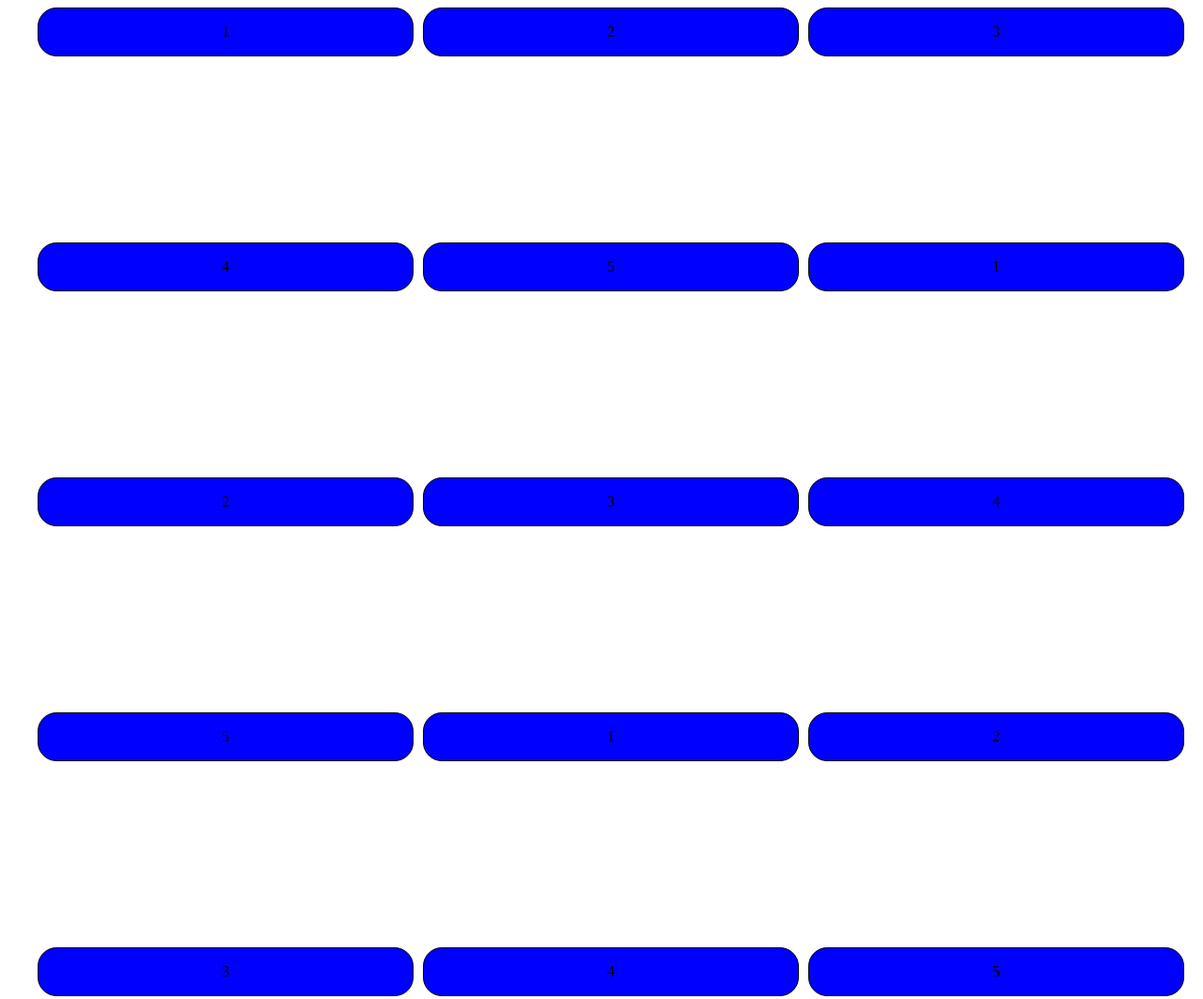
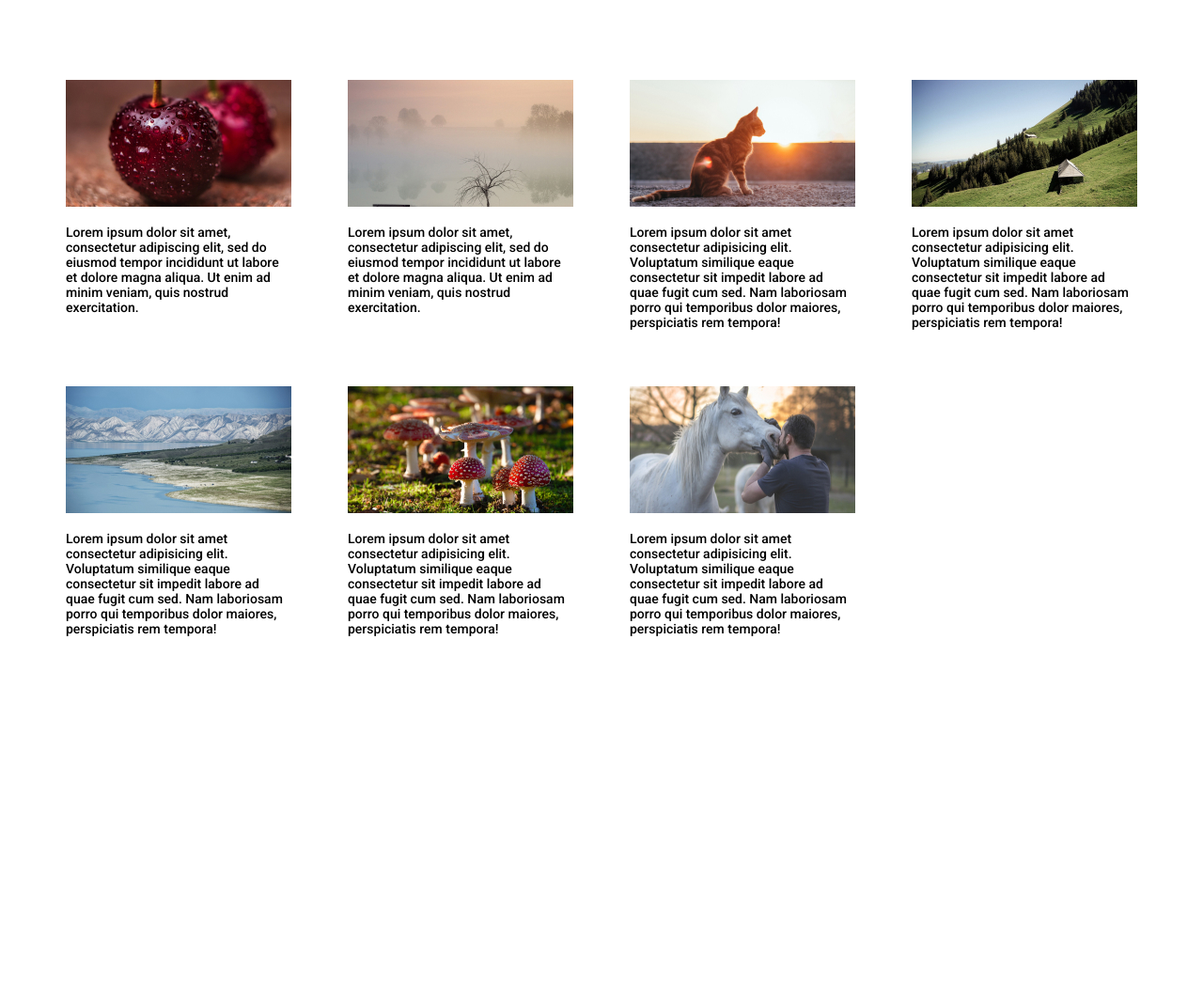
Before and after one commit to Trorim/grid_test, a plain HTML site: page index.html in a window 1280 px wide. Shown: the top 1063 px of the page at 94% size. After the commit the page ends 800 px from the top, so only its background shows below. Drawn offline with Linux system fonts and the light colour scheme.

Commit message:
New images

```diff
--- a/index.html
+++ b/index.html
@@ -4,31 +4,41 @@
     <meta charset="UTF-8">
     <meta http-equiv="X-UA-Compatible" content="IE=edge">
     <meta name="viewport" content="width=device-width, initial-scale=1.0">
+    <link href="https://fonts.googleapis.com/css2?family=Roboto:wght@500&display=swap" rel="stylesheet">
     <link rel="stylesheet" href="css/style.min.css">
     <title>Grid test</title>
 </head>
 <body>
     <div class="grid__container">
-        <div class="grid__item">1</div>
-        <div class="grid__item">2</div>
-        <div class="grid__item">3</div>
-        <div class="grid__item">4</div>
-        <div class="grid__item">5</div>
-        <div class="grid__item">1</div>
-        <div class="grid__item">2</div>
-        <div class="grid__item">3</div>
-        <div class="grid__item">4</div>
-        <div class="grid__item">5</div>
-        <div class="grid__item">1</div>
-        <div class="grid__item">2</div>
-        <div class="grid__item">3</div>
-        <div class="grid__item">4</div>
-        <div class="grid__item">5</div>
-        <div class="grid__item">1</div>
-        <div class="grid__item">2</div>
-        <div class="grid__item">3</div>
-        <div class="grid__item">4</div>
-        <div class="grid__item">5</div>
+        <div class="grid__item">
+            <img src="images/cherries.jpg" alt="1">
+            <div>Lorem ipsum dolor sit amet, consectetur adipiscing elit, sed do eiusmod tempor incididunt ut labore et dolore magna aliqua. Ut enim ad minim veniam, quis nostrud exercitation.</div>
+        </div>
+        <div class="grid__item">
+            <img src="images/fog.jpg" alt="2">
+            <div>Lorem ipsum dolor sit amet, consectetur adipiscing elit, sed do eiusmod tempor incididunt ut labore et dolore magna aliqua. Ut enim ad minim veniam, quis nostrud exercitation.</div>
+        </div>
+        <div class="grid__item">
+            <img src="images/cat.jpg" alt="3">
+            <div>Lorem ipsum dolor sit amet consectetur adipisicing elit. Voluptatum similique eaque consectetur sit impedit labore ad quae fugit cum sed. Nam laboriosam porro qui temporibus dolor maiores, perspiciatis rem tempora!</div>
+        </div>
+        <div class="grid__item">
+            <img src="images/switzerland.jpg" alt="4">
+            <div>Lorem ipsum dolor sit amet consectetur adipisicing elit. Voluptatum similique eaque consectetur sit impedit labore ad quae fugit cum sed. Nam laboriosam porro qui temporibus dolor maiores, perspiciatis rem tempora!</div>
+        </div>
+        <div class="grid__item">
+            <img src="images/kyrgyzstan.jpg" alt="5">
+            <div>Lorem ipsum dolor sit amet consectetur adipisicing elit. Voluptatum similique eaque consectetur sit impedit labore ad quae fugit cum sed. Nam laboriosam porro qui temporibus dolor maiores, perspiciatis rem tempora!</div>
+        </div>
+        <div class="grid__item">
+            <img src="images/mushroom.jpg" alt="6">
+            <div>Lorem ipsum dolor sit amet consectetur adipisicing elit. Voluptatum similique eaque consectetur sit impedit labore ad quae fugit cum sed. Nam laboriosam porro qui temporibus dolor maiores, perspiciatis rem tempora!</div>
+        </div>
+        <div class="grid__item">
+            <img src="images/arabian-horse.jpg" alt="7">
+            <div>Lorem ipsum dolor sit amet consectetur adipisicing elit. Voluptatum similique eaque consectetur sit impedit labore ad quae fugit cum sed. Nam laboriosam porro qui temporibus dolor maiores, perspiciatis rem tempora!</div>
+        </div>
+
     </div>
 </body>
 </html>
--- a/scss/style.scss
+++ b/scss/style.scss
@@ -1,17 +1,26 @@
+*{
+    box-sizing: border-box;
+    padding: 0;
+    margin: 0;
+    font-family: Roboto;
+}
+
 .grid {
     &__container {
+        padding: 85px 0;
         display: grid;
-        grid-template: 200px 200px 200px 200px / 400px 400px 400px;
-        gap: 50px 10px;
-        width: 1200px;
+        width: 1140px;
         margin: 0 auto;
+        grid-template-columns: repeat(auto-fit, minmax(200px, auto));
+        grid-auto-rows: minmax(100px, auto);
+        gap: 60px;
     }
     &__item {
-        border: 1px solid #000;
-        border-radius: 20px;
-        background-color: blue;
-        text-align: center;
-        height: 50px;
-        line-height: 50px;
+        div {
+            margin-top: 15px;
+            font-size: 14px;
+            font-weight: 500;
+            line-height: 16px;
+        }
     }
 }
```
Also changed, not shown: css/style.min.css, images/arabian-horse.jpg (added), images/bg1.jpg (added), images/cat.jpg (added), images/cherries.jpg (added), images/fog.jpg (added), images/kyrgyzstan.jpg (added), images/mushroom.jpg (added), images/switzerland.jpg (added), 1 other file.
